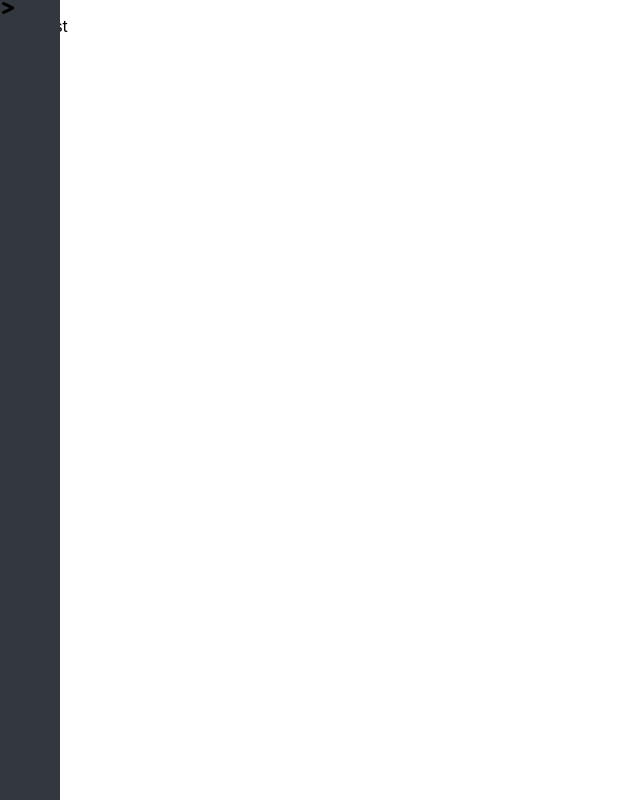
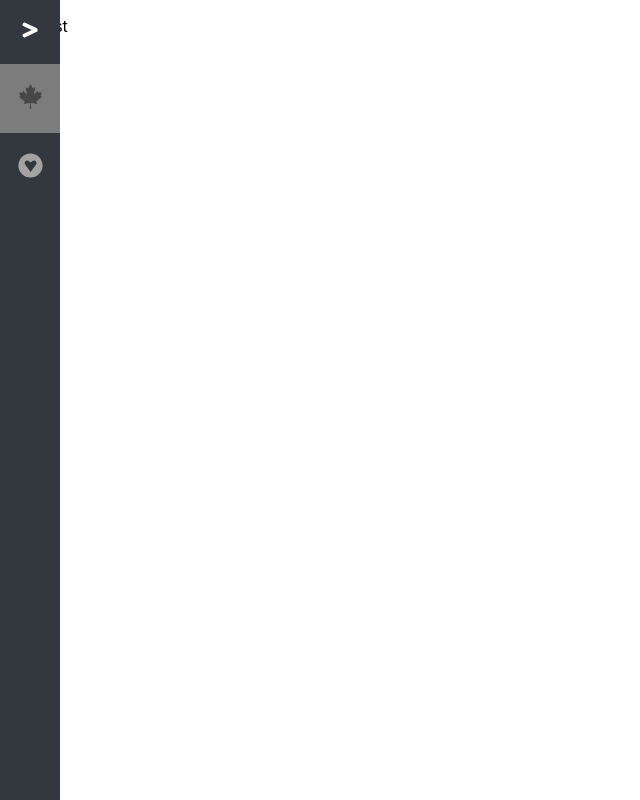
Before and after one commit to DauMoe/ip_mana_fe, a React (Create React App) app: page /vlan in a window 1280 px wide. Both pictures are taken after a click on the item "Blacklist IP". Shown: the whole page, without its empty margins (0-640 px from the left). Built offline with nearby package versions, Linux system fonts and the light colour scheme.

Commit message:
Sidebar ok

```diff
--- a/src/App.js
+++ b/src/App.js
@@ -2,11 +2,11 @@ import React from "react";
 import { Route, BrowserRouter as Router, Switch, Link } from "react-router-dom";
 import BlackList from "./components/BlackLIst";
 import SideBar from "./components/SideBar";
-import { FaGratipay, FaBuffer, FaLessThan } from "react-icons/fa";
+import { FaGratipay, FaBuffer, FaCanadianMapleLeaf } from "react-icons/fa";
 import NotFound from "./components/NotFound";
 
 const ListItems = [{
-  icon: <FaBuffer/>,
+  icon: <FaCanadianMapleLeaf/>,
   path: "/blacklist",
   name: "Blacklist IP"
 }, {
--- a/src/GlobalStyle.sass
+++ b/src/GlobalStyle.sass
@@ -1,5 +1,6 @@
 $sidebar_color: #33383E
 $white: white
 $sidebar_item_non_selected: #a3a3a3
+$sidebar_selected_bg: #7c7c7c
 $sidebar_width: 300px
 $sidebar_close_width: 60px
--- a/src/components/Redux/ReducersAndActions/SideBar/SideBarReducer.js
+++ b/src/components/Redux/ReducersAndActions/SideBar/SideBarReducer.js
@@ -5,7 +5,7 @@ const CLOSED = false;
 const OPEN = true;
 const initState = {
     is_open: OPEN,
-    index: -1 //Index of current selected item
+    _index: 0 //Index of current selected item
 };
 
 const SideBarReducer = (state = initState, payload) => {
@@ -27,7 +27,7 @@ const SideBarReducer = (state = initState, payload) => {
             return {
                 ...state,
                 is_open: CLOSED,
-                index: payload.index
+                _index: payload.index
             }
         default:
             return state;
--- a/src/components/SideBar/SideBar.sass
+++ b/src/components/SideBar/SideBar.sass
@@ -15,6 +15,8 @@
 .closed
     width: GlobalStyle.$sidebar_close_width
 
+.toogle_button
+    color: GlobalStyle.$white
 
 .sidebar_avatar
     position: relative
@@ -31,13 +33,16 @@
         display: inline-block
     span.state_button
         cursor: pointer
+        color: GlobalStyle.$white
         position: absolute
         top: 10px
         right: 10px
         padding: 8px 8px 6px 8px
-        background-color: GlobalStyle.$sidebar_item_non_selected
+        // background-color: GlobalStyle.$sidebar_item_non_selected
         border-radius: 3px
 
+.mini_state_button
+    text
 
 .sidebar_items
     ul
@@ -57,3 +62,19 @@
             // border-top: 1px solid GlobalStyle.$sidebar_item_non_selected
         li.selected
             background-color: GlobalStyle.$white
+
+
+.selected_item
+    color: #474747
+    background-color: GlobalStyle.$sidebar_selected_bg
+
+.mini_sidebar_items
+    ul
+        margin: 0
+        padding: 0
+        li
+            text-align: center
+            padding: 20px 0
+            list-style-type: none
+            a
+                color: GlobalStyle.$sidebar_item_non_selected
--- a/src/components/SideBar/index.js
+++ b/src/components/SideBar/index.js
@@ -5,13 +5,17 @@ import { Link } from "react-router-dom";
 import { useDispatch, useSelector } from "react-redux";
 import {FaLessThan, FaGreaterThan} from "react-icons/fa";
 import { OPEN_SIDEBAR, SELECT_ITEM, CLOSE_SIDEBAR } from "../Redux/ReducersAndActions/SideBar/SideBarActionsDefinition";
+import { IconContext } from "react-icons/lib";
 
 //Sass doc: https://sass-lang.com/guide
 //Redux doc: https://viblo.asia/p/redux-hook-da-suong-lai-con-suong-hon-Az45brxQ5xY
 
+const MiniSidebarIconSize = 25;
+const SidebarIconSize = 20;
+
 function SideBar (props) {
     const { ListItems } = props;
-    const { is_open, index } = useSelector(state => state.SideBar);
+    const { is_open, _index } = useSelector(state => state.SideBar);
     const dispatch = useDispatch();
     const getWindowDimensions = () => {
         const { innerWidth: width, innerHeight: height } = window;
@@ -28,7 +32,7 @@ function SideBar (props) {
         }
     }, []);
 
-    const CloseSideBar = () => {
+    const ToogleSideBar = () => {
         if (is_open) {
             dispatch({
                 type: CLOSE_SIDEBAR
@@ -53,7 +57,11 @@ function SideBar (props) {
             {is_open && (
                 <>
                     <div className="sidebar_avatar">
-                        <span onClick={CloseSideBar} className="state_button"><FaLessThan/></span>
+                        <span onClick={ToogleSideBar} className="state_button">
+                            <IconContext.Provider value={{className: "toogle_button"}}>
+                                <FaLessThan/>
+                            </IconContext.Provider>
+                        </span>
                         <img src={ava}/>
                         <br/>
                         <span>Hello, Daumoe!</span>
@@ -64,7 +72,12 @@ function SideBar (props) {
                             {ListItems.map((item, index) => {
                                 return (
                                     <li key={index} onClick={() => SelectItem(index)}>
-                                        <Link to={item.path}>{item.icon}&nbsp;&nbsp; <span>{item.name}</span></Link>
+                                        <Link to={item.path}>
+                                            <IconContext.Provider value={{size: SidebarIconSize}}>
+                                                {item.icon}
+                                            </IconContext.Provider>
+                                            &nbsp;&nbsp; <span>{item.name}</span>
+                                        </Link>
                                     </li>
                                 )
                             })}
@@ -76,7 +89,26 @@ function SideBar (props) {
             {/* Sidebar when close  */}
             {!is_open && (
                 <>
-                    <span onClick={CloseSideBar} className="state_button"><FaGreaterThan/></span>
+                    <div className="mini_sidebar_items">
+                        <ul>
+                            <li onClick={ToogleSideBar}>
+                                <IconContext.Provider value={{className: "toogle_button"}}>
+                                    <FaGreaterThan size={20}/>
+                                </IconContext.Provider>
+                            </li>
+                            {ListItems.map((item, index) => {
+                                return (
+                                    <li key={index} onClick={() => SelectItem(index)} className={(index == _index ? "selected_item" : "")}>
+                                        <Link to={item.path}>
+                                            <IconContext.Provider value={{size: MiniSidebarIconSize, className: (index == _index ? "selected_item" : "")}}>
+                                                {item.icon}
+                                            </IconContext.Provider>
+                                        </Link>
+                                    </li>
+                                )
+                            })}
+                        </ul>
+                    </div>
                 </>
             )}
 
```
Also changed, not shown: 1 other file (tests, documents, lock files or other folders).
